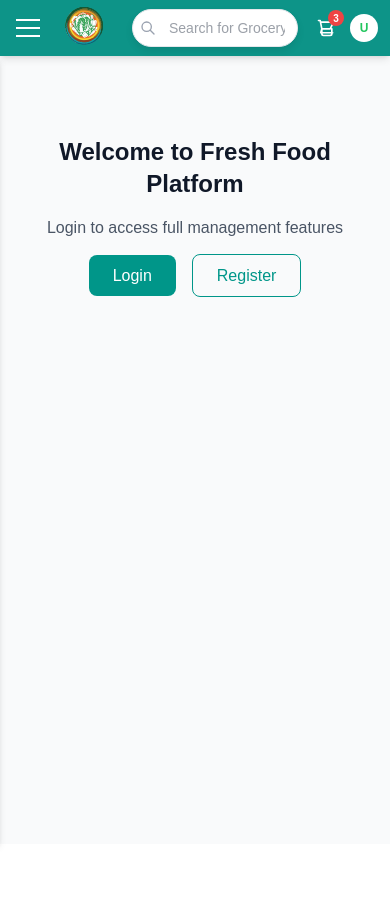
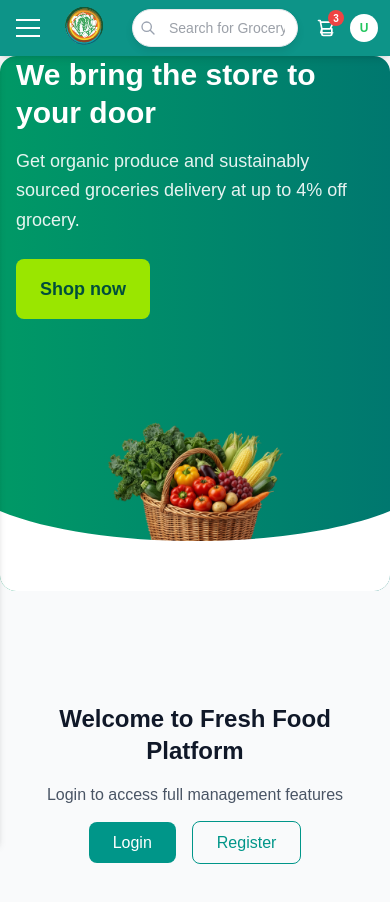
Before and after one commit to HoVietThang190704/fe_dacn_v1, a Next.js app: page /en/main in a window 390 px wide. Shown: the top 902 px of the page. Before the commit the page ends 844 px from the top, so only its background shows below. Built offline with nearby package versions, Linux system fonts and the light colour scheme; no server answers.

Commit message:
[feat] Add HeroBanner component and improve main page layout
- Add HeroBanner component with curved bottom design
- Update main page to include hero banner
- Add HeroBanner image asset
- Update UI component exports
- Improve responsive design and layout
- Add translations for hero banner content

```diff
--- a/src/app/[locale]/main/page.tsx
+++ b/src/app/[locale]/main/page.tsx
@@ -2,11 +2,25 @@
 
 import { useTranslations } from 'next-intl';
 import { useAuth } from '@/shared/hooks/useAuth';
+import { HeroBanner } from '@/components/ui';
 import Link from 'next/link';
 
 export default function MainPage() {
   const t = useTranslations('main');
   const { isAuthenticated, isLoading } = useAuth();
+
+  const handleShopNowClick = () => {
+    if (isAuthenticated) {
+      // Scroll xuống phần dashboard hoặc products
+      const dashboardSection = document.getElementById('dashboard');
+      if (dashboardSection) {
+        dashboardSection.scrollIntoView({ behavior: 'smooth' });
+      }
+    } else {
+      // Redirect đến trang đăng nhập
+      window.location.href = '/auth/login';
+    }
+  };
 
   if (isLoading) {
     return (
@@ -43,12 +57,18 @@ export default function MainPage() {
   );
 
   return (
-    <div className="max-w-7xl mx-auto px-4 sm:px-6 lg:px-8 py-8">
-      {!isAuthenticated ? (
-        <GuestContent />
-      ) : (
-        <>
-        <div className="grid grid-cols-1 md:grid-cols-2 lg:grid-cols-3 gap-6">
+    <div className="min-h-screen bg-gray-50">
+      <section className="mb-8">
+        <HeroBanner onShopNowClick={handleShopNowClick} />
+      </section>
+
+      {/* Main Content */}
+      <div className="max-w-7xl mx-auto px-4 sm:px-6 lg:px-8 py-8" id="dashboard">
+        {!isAuthenticated ? (
+          <GuestContent />
+        ) : (
+          <>
+          <div className="grid grid-cols-1 md:grid-cols-2 lg:grid-cols-3 gap-6">
 
           <div className="bg-white rounded-lg shadow p-6">
             <div className="flex items-center">
@@ -127,6 +147,7 @@ export default function MainPage() {
         </div>
         </>
       )}
+      </div>
     </div>
   );
 }
--- a/src/components/layout/MainLayout.tsx
+++ b/src/components/layout/MainLayout.tsx
@@ -31,7 +31,7 @@ export default function MainLayout({ children }: MainLayoutProps) {
   return (
     <div className="min-h-screen bg-gray-50">
       <Navbar onMenuToggle={handleMenuToggle} />
-      <div className="flex">
+      <div className="flex ">
         <Sidebar
           isOpen={isSidebarOpen}
           isMobile={isMobile}
--- a/src/components/ui/HeroBanner.tsx
+++ b/src/components/ui/HeroBanner.tsx
@@ -1,73 +1,65 @@
-// 'use client';
+'use client';
 
-// import Image from 'next/image';
-// import { Button } from './Button';
+import Image from "next/image";
+import { Button } from "@/components/ui";
+import { useTranslations } from "next-intl";
 
-// interface HeroBannerProps {
-//   title: string;
-//   subtitle: string;
-//   buttonText: string;
-//   onButtonClick?: () => void;
-//   backgroundImage?: string;
-// }
+interface HeroBannerProps {
+    onShopNowClick: () => void;
+}
 
-// export function HeroBanner({
-//   title,
-//   subtitle,
-//   buttonText,
-//   onButtonClick,
-//   backgroundImage
-// }: HeroBannerProps) {
-//   return (
-//     <div className="relative w-full min-h-[500px] overflow-hidden rounded-2xl">
-//       {/* Background với gradient */}
-//       <div className="absolute inset-0 bg-gradient-to-r from-emerald-600 to-teal-700">
-//         {backgroundImage && (
-//           <Image
-//             src={backgroundImage}
-//             alt="Hero background"
-//             fill
-//             className="object-cover mix-blend-overlay opacity-20"
-//           />
-//         )}
-//       </div>
+export function HeroBanner ({onShopNowClick}: HeroBannerProps) {
+    const t = useTranslations('heroSide');
+    return (
+        <div className="relative w-full min-h-[300px] md:min-h-[400px] overflow-hidden rounded-2xl bg-gradient-to-r from-emerald-600 to-teal-700">
+            <div className="relative z-10 h-full flex items-center min-h-[300px] md:min-h-[400px]">
+                <div className="container mx-auto px-4 sm:px-6 lg:px-8">
+                    <div className="grid grid-cols-1 lg:grid-cols-2 gap-8 items-center">
+                        <div className="text-white pb-10 md:pb-14">
+                            <h1 className="text-3xl md:text-4xl lg:text-5xl font-bold mb-4 leading-tight">
+                                {t('title')}
+                            </h1>
+                            <p className="text-lg md:text-xl text-white/90 mb-6 leading-relaxed">
+                                {t('description')}
+                            </p>
+                            <Button
+                                variant="primary"
+                                size="lg"
+                                onClick={onShopNowClick}
+                                className="bg-lime-400 hover:bg-lime-300 text-emerald-900 transition-all duration-300 transform hover:scale-105"
+                            >
+                                {t('shopNow')}
+                            </Button>
+                        </div>
 
-//       {/* Nội dung chính */}
-//       <div className="relative z-10 h-full flex items-center">
-//         <div className="container mx-auto px-4">
-//           <div className="grid grid-cols-1 lg:grid-cols-2 gap-8 items-center">
-//             {/* Text content */}
-//             <div className="text-white space-y-6">
-//               <h1 className="text-4xl md:text-6xl font-bold">
-//                 {title}
-//               </h1>
-//               <p className="text-xl text-emerald-100">
-//                 {subtitle}
-//               </p>
-//               <Button
-//                 onClick={onButtonClick}
-//                 className="bg-lime-400 text-emerald-900 hover:bg-lime-300 px-8 py-4 rounded-full"
-//               >
-//                 {buttonText}
-//               </Button>
-//             </div>
+                        <div className="flex justify-center lg:justify-end">
+                            <div className="relative w-[280px] h-[200px] md:w-[350px] md:h-[250px] lg:w-[400px] lg:h-[280px]">
+                                <Image
+                                    src="/img/HeroBanner.png"
+                                    alt="Fresh groceries basket"
+                                    fill
+                                    className="object-contain"
+                                    priority
+                                />
+                            </div>
+                        </div>
+                    </div>
+                </div>
+            </div>
 
-//             {/* Illustration */}
-//             <div className="flex justify-center">
-//               <div className="w-80 h-80 relative">
-//                 {/* Shopping bag icon hoặc hình ảnh */}
-//                 <div className="w-full h-full bg-lime-400 rounded-3xl flex items-center justify-center text-8xl">
-//                   🛒
-//                 </div>
-//                 {/* Floating elements */}
-//                 <div className="absolute top-8 right-8 w-16 h-16 bg-orange-400 rounded-full flex items-center justify-center animate-bounce">
-//                   🥕
-//                 </div>
-//               </div>
-//             </div>
-//           </div>
-//         </div>
-//       </div>
-//     </div>
-//   );
-// }
+            <div className="absolute bottom-0 left-0 w-full overflow-hidden leading-none z-20 pointer-events-none">
+                <svg
+                    className="relative block w-full h-20"
+                    xmlns="http://www.w3.org/2000/svg"
+                    viewBox="0 0 1200 120"
+                    preserveAspectRatio="none"
+                >
+                    <path
+                        d="M0,0 C300,60 900,60 1200,0 V120 H0 Z"
+                        className="fill-white"
+                    ></path>
+                </svg>
+            </div>
+        </div>
+    );
+}
--- a/src/components/ui/index.ts
+++ b/src/components/ui/index.ts
@@ -13,4 +13,4 @@ export { FacebookSignInButton } from './FacebookSignInButton';
 export { AuthDivider } from './AuthDivider';
 export { AuthLink } from './AuthLink';
 
-// export { HeroBanner } from './HeroBanner';
+export { HeroBanner } from './HeroBanner';
--- a/src/messages/en.json
+++ b/src/messages/en.json
@@ -78,5 +78,10 @@
     "settings": "Settings",
     "brandName": "Fresh Farm",
     "brandSlogan": "Fresh every day"
+  },
+  "heroSide": {
+    "title": "We bring the store to your door",
+    "description": "Get organic produce and sustainably sourced groceries delivery at up to 4% off grocery.",
+    "shopNow": "Shop now"
   }
 }
--- a/src/messages/vi.json
+++ b/src/messages/vi.json
@@ -78,5 +78,11 @@
     "settings": "Cài đặt",
     "brandName": "Nông Trại Tươi",
     "brandSlogan": "Tươi ngon mỗi ngày"
+  },
+  "heroSide": {
+    "title": "Thực phẩm tươi sạch từ nông trại đến bàn ăn",
+    "description": "Cung cấp thực phẩm tươi ngon, an toàn và chất lượng cao trực tiếp từ nông trại đến tay bạn.",
+    "shopNow": "Mua ngay",
+    "learnMore": "Tìm hiểu thêm"
   }
 }
```
Also changed, not shown: public/img/HeroBanner.png (added).
